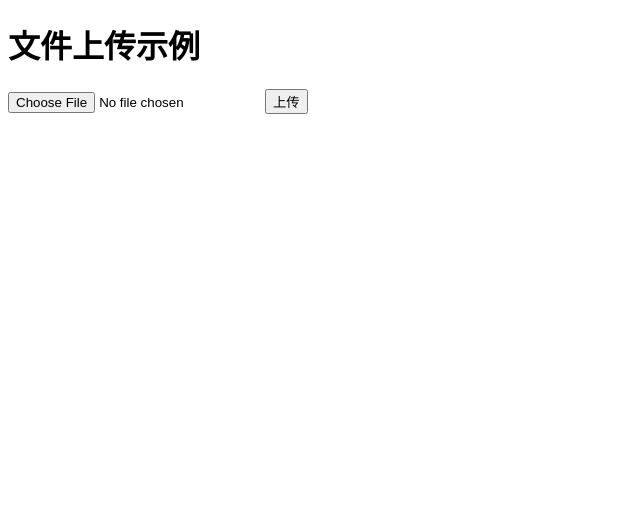
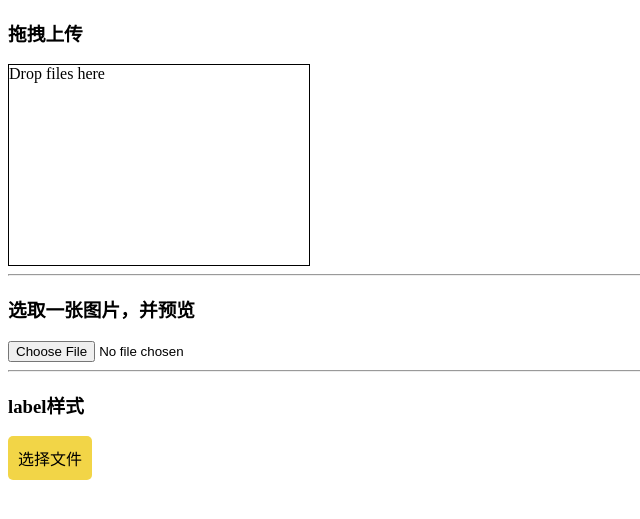
Before and after one commit to quartz010/CN_soft_digital_asset, a Flask app: page /upload in a window 1280 px wide. Shown: the top 519 px of the page, without its empty margins (0-640 px from the left). Run offline with Flask 2, Linux system fonts and the light colour scheme; parts of the project's set-up code (start-up, migrations or seed data) failed here and were passed over.

Commit message:
something to choose

```diff
--- a/backend/templates/upload.html
+++ b/backend/templates/upload.html
@@ -1,14 +1,157 @@
 <!DOCTYPE html>
 <html lang="en">
+
 	<head>
 		<meta charset="UTF-8">
 		<title>Title</title>
 	</head>
+	<style>
+		/*
+ * 拖拽上传
+ */
+
+		#drop_zone {
+			width: 300px;
+			height: 200px;
+			border: 1px solid #000;
+		}
+		/*
+ *选取一张图片，并预览
+ */
+
+		.preview_box img {
+			width: 200px;
+		}
+		/*
+ * label样式
+ */
+
+		#img_input2 {
+			display: none;
+		}
+
+		#img_label2 {
+			background-color: #f2d547;
+			border-radius: 5px;
+			display: inline-block;
+			padding: 10px;
+		}
+
+		#preview_box2 img {
+			width: 200px;
+		}
+	</style>
+
 	<body>
-    <h1>文件上传示例</h1>
-    <form action="" enctype='multipart/form-data' method='POST'>
-        <input type="file" name="file">
-        <input type="submit" value="上传">
-    </form>
+
+		<h3>拖拽上传</h3>
+
+		<div id="drop_zone">Drop files here</div>
+		<output id="list"></output>
+
+		<script type="text/javascript">
+			/*
+			 * 拖拽上传
+			 */
+			// 必须阻止dragenter和dragover事件的默认行为，这样才能触发 drop 事件
+			function handleFileSelect(evt) {
+				evt.stopPropagation();
+				evt.preventDefault();
+
+				var files = evt.dataTransfer.files; // 文件对象
+
+				// 处理多文件
+				var output = [];
+				for(var i = 0, f; f = files[i]; i++) {
+					output.push('<li><strong>', escape(f.name), '</strong> (', f.type || 'n/a', ') - ',
+						f.size, ' bytes, last modified: ',
+						f.lastModifiedDate.toLocaleDateString(), '</li>');
+				}
+				// 显示文件信息
+				document.getElementById('list').innerHTML = output.join('');
+			}
+
+			function handleDragOver(evt) {
+				evt.stopPropagation();
+				evt.preventDefault();
+				evt.dataTransfer.dropEffect = 'copy';
+			}
+
+			// Setup the dnd listeners.
+			var dropZone = document.getElementById('drop_zone');
+			dropZone.addEventListener('dragover', handleDragOver, false);
+			dropZone.addEventListener('drop', handleFileSelect, false);
+		</script>
+
+		<hr />
+
+		<h3>选取一张图片，并预览</h3>
+
+		<input id="img_input" type="file" accept="image/*" />
+		<label for="img_input"></label>
+		<div class="preview_box"></div>
+
+		<script type="text/javascript">
+			/*
+			 * 选取一张图片，并预览
+			 */
+			$("#img_input").on("change", function(e) {
+
+				var file = e.target.files[0]; //获取图片资源
+
+				// 只选择图片文件
+				if(!file.type.match('image.*')) {
+					return false;
+				}
+
+				var reader = new FileReader();
+
+				reader.readAsDataURL(file); // 读取文件
+
+				// 渲染文件
+				reader.onload = function(arg) {
+
+					var img = '<img class="preview" src="' + arg.target.result + '" alt="preview"/>';
+					$(".preview_box").empty().append(img);
+				}
+			});
+		</script>
+
+		<hr />
+
+		<h3>label样式</h3>
+
+		<input id="img_input2" type="file" accept="image/*" />
+		<label for="img_input2" id="img_label2">选择文件
+                  <i class="fa fa-plus fa-lg"></i></label>
+		<div id="preview_box2"></div>
+
+		<script type="text/javascript">
+			/*
+			 * abel样式
+			 */
+			$("#img_input2").on("change", function(e) {
+
+				var file = e.target.files[0]; //获取图片资源
+
+				// 只选择图片文件
+				if(!file.type.match('image.*')) {
+					return false;
+				}
+
+				var reader = new FileReader();
+
+				reader.readAsDataURL(file); // 读取文件
+
+				// 渲染文件
+				reader.onload = function(arg) {
+
+					var img = '<img class="preview" src="' + arg.target.result + '" alt="preview"/>';
+					$("#preview_box2").empty().append(img);
+				}
+			});
+		</script>
+
 	</body>
+
 </html>
```
Lines whose indentation alone changed are shown as unchanged.
